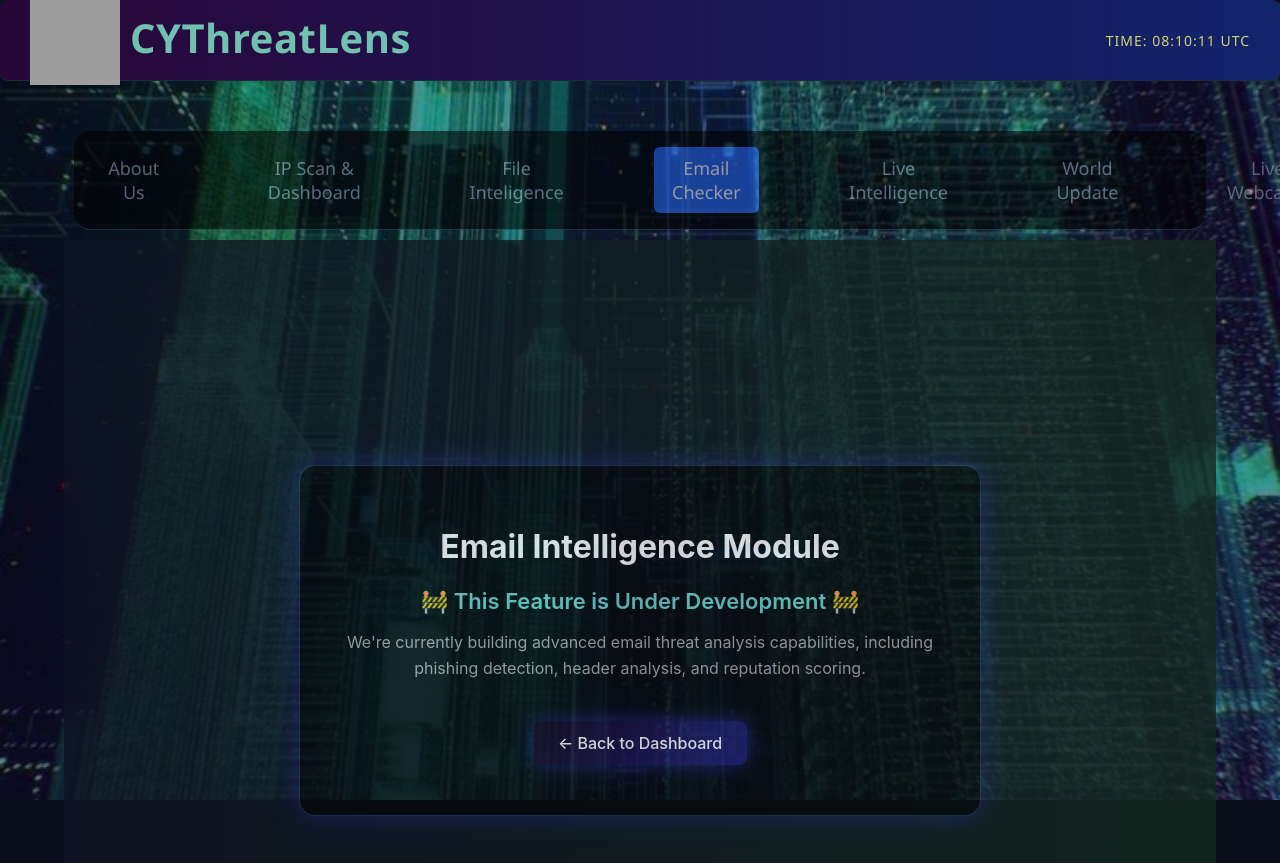
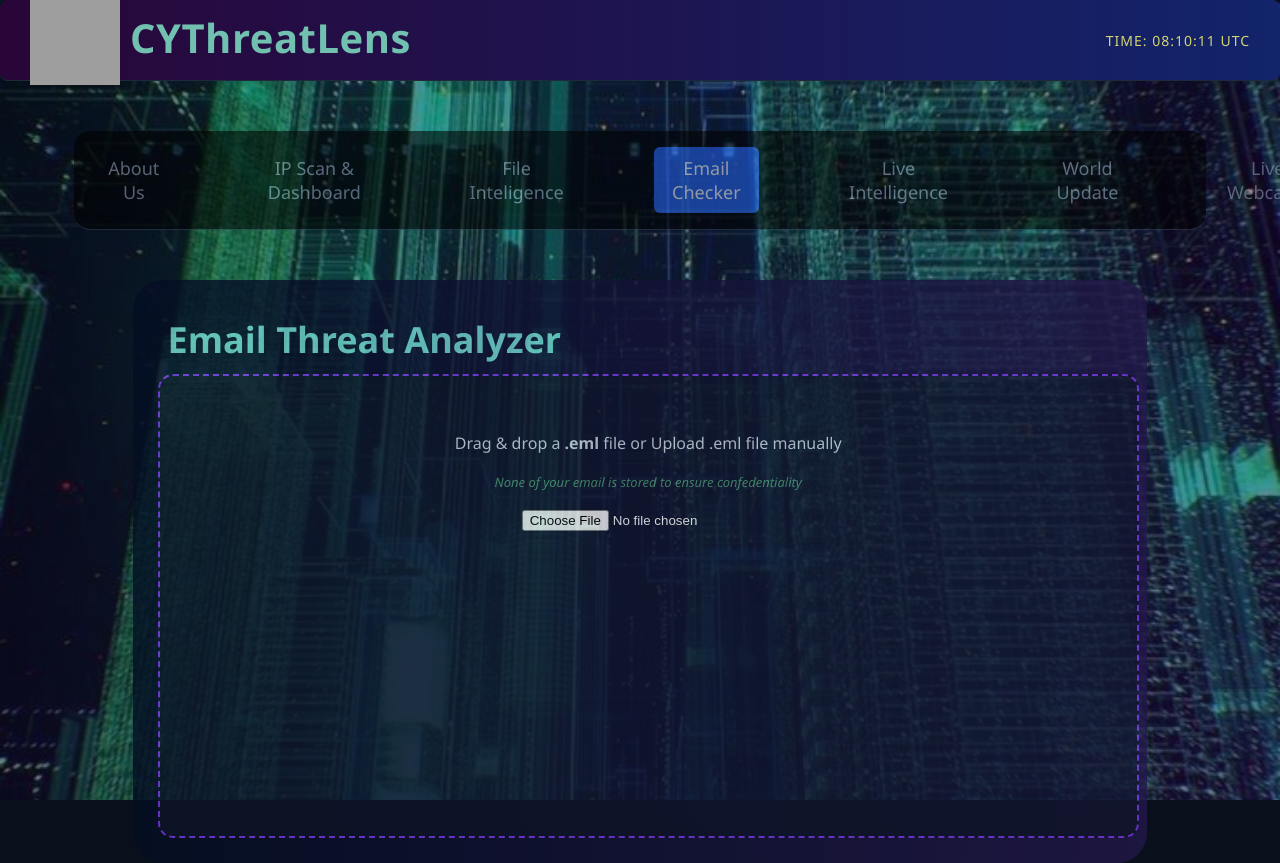
Before and after one commit to SoumodeepDas2004/CYThreatLens-frontend, a React (Vite) app: page /email in a window 1280 px wide. Shown: the top 863 px of the page. Built offline with nearby package versions, Linux system fonts and the light colour scheme; grey boxes are pictures that could not be loaded.

Commit message:
updated email ui

```diff
--- a/src/pages/EmailChecker.jsx
+++ b/src/pages/EmailChecker.jsx
@@ -1,81 +1,211 @@
-import { Link } from "react-router-dom";
+import { Italic } from "lucide-react";
+import { useState } from "react";
 
-export default function EmailChecker() {
+export default function EmailAnalyzer() {
+    const [result, setResult] = useState(null);
+    const [dragging, setDragging] = useState(false);
+    const [loading, setLoading] = useState(false);
+
+    const analyzeFile = async (file) => {
+        if (!file) return;
+
+        const formData = new FormData();
+        formData.append("file", file);
+
+        setLoading(true);
+        setResult(null);
+
+        try {
+            const res = await fetch("http://127.0.0.1:8000/email/analyze-eml", {
+                method: "POST",
+                body: formData
+            });
+
+            const data = await res.json();
+            setResult(data);
+        } catch (err) {
+            alert("Analysis failed");
+        }
+
+        setLoading(false);
+    };
+
+    const handleDrop = (e) => {
+        e.preventDefault();
+        setDragging(false);
+        analyzeFile(e.dataTransfer.files[0]);
+    };
+
+    const handleFileSelect = (e) => {
+        analyzeFile(e.target.files[0]);
+    };
+
+    const getRiskColor = (risk) => {
+        if (risk === "High") return "#ef4444";
+        if (risk === "Medium") return "#f97316";
+        return "#22c55e";
+    };
+
     return (
-        <div style={container}>
+        <section style={{
+            padding: "40px",
+            display: "flex",
+            flexDirection: "column",
+            alignItems: "center",
+            gap: "20px"
+        }}>
 
-            <div style={card}>
-                <h1 style={title}>Email Intelligence Module</h1>
 
-                <p style={message}>
-                    🚧 This Feature is Under Development 🚧
+            <div style={{
+                width: "90%",
+                height:"50%",
+                background: "linear-gradient(270deg, #22184a, #040e24)",
+                backdropFilter: "blur(10px)",
+                borderRadius: "30px",
+                padding: "25px",
+            }}>
+                <h2 style={{
+                    color: "#72d4cf",
+                    fontSize: "36px",
+                    margin: 0,
+                    padding:"10px"
+                }}>
+                    Email Threat Analyzer
+                </h2>
+
+            <div
+                onDragOver={(e) => {
+                    e.preventDefault();
+                    setDragging(true);
+                }}
+                onDragLeave={() => setDragging(false)}
+                onDrop={handleDrop}
+                style={{
+                    width: "93%",
+                    height:"20%",
+                    minHeight: "380px",
+                    border: dragging ? "2px solid #a78bfa" : "2px dashed #7c3aed",
+                    borderRadius: "15px",
+                    padding: "40px",
+                    textAlign: "center",
+                    backdropFilter: "blur(10px)",
+                    background: "rgba(15, 23, 42, 0.75)",
+                    color: "white",
+                    transition: "0.3s"
+                }}
+            >
+
+
+                <p style={{ color: "#cbd5e1" }}>
+                    Drag & drop a <strong>.eml</strong> file or Upload .eml file manually
+                </p>
+                <p style={{ color: "#4a9270" }}>
+                    <i style={{fontSize:"13px"}}>None of your email is stored to ensure confedentiality</i>
                 </p>
 
-                <p style={subText}>
-                    We're currently building advanced email threat analysis capabilities,
-                    including phishing detection, header analysis, and reputation scoring.
-                </p>
+                {/* Upload Button */}
+                <div style={{ marginTop: "15px" }}>
+                    <input
+                        type="file"
+                        accept=".eml"
+                        onChange={handleFileSelect}
+                        style={{ color: "white" }}
+                    />
+                </div>
 
-                <Link to="/Dashboard">
-                    <button style={button}>
-                        ← Back to Dashboard
-                    </button>
-                </Link>
+                {dragging && (
+                    <p style={{ color: "#a78bfa", marginTop: "10px" }}>
+                        Drop file to analyze...
+                    </p>
+
+                )}
+
+                {/* Loading State */}
+                {loading && (
+                    <p style={{ marginTop: "20px", color: "#38bdf8" }}>
+                        Analyzing email...
+                    </p>
+                )}
+
+                {/* RESULT */}
+                {result && !loading && (
+                    <div style={{
+                        marginTop: "30px",
+                        textAlign: "left",
+                        background: "#020617",
+                        padding: "20px",
+                        borderRadius: "10px"
+                    }}>
+                        <h3>Analysis Result</h3>
+
+                        <p><strong>From:</strong> {result.headers.from}</p>
+                        <p><strong>Return-Path:</strong> {result.headers.return_path}</p>
+
+                        <p>
+                            <strong>Spoof Detection:</strong>{" "}
+                            <span style={{
+                                color: result.headers.spoof_possible ? "#ef4444" : "#22c55e",
+                                fontWeight: "bold"
+                            }}>
+                                {result.headers.spoof_possible ? "Possible Spoofing" : "Clean"}
+                            </span>
+                        </p>
+
+                        {/* LINKS */}
+                        <div style={{ marginTop: "15px" }}>
+                            <strong>Extracted Links:</strong>
+                            {result.body.links.length > 0 ? (
+                                result.body.links.map((l, i) => {
+                                    const suspicious =
+                                        l.includes("login") ||
+                                        l.includes("verify") ||
+                                        l.includes("secure");
+
+                                    return (
+                                        <div
+                                            key={i}
+                                            style={{
+                                                color: suspicious ? "#ef4444" : "#60a5fa",
+                                                marginTop: "5px",
+                                                fontSize: "14px"
+                                            }}
+                                        >
+                                            🔗 {l}
+                                        </div>
+                                    );
+                                })
+                            ) : (
+                                <p style={{ color: "#94a3b8" }}>No links found</p>
+                            )}
+                        </div>
+
+                        {/* WHY RISKY */}
+                        {result.reasons && result.reasons.length > 0 && (
+                            <div style={{ marginTop: "15px" }}>
+                                <strong>Why Risky:</strong>
+                                <ul style={{ marginTop: "5px" }}>
+                                    {result.reasons.map((r, i) => (
+                                        <li key={i} style={{ color: "#facc15" }}>{r}</li>
+                                    ))}
+                                </ul>
+                            </div>
+                        )}
+
+                        {/* RISK BADGE */}
+                        <div style={{
+                            marginTop: "20px",
+                            padding: "12px",
+                            borderRadius: "8px",
+                            background: getRiskColor(result.risk_level),
+                            textAlign: "center",
+                            fontWeight: "bold"
+                        }}>
+                            Risk Level: {result.risk_level}
+                        </div>
+                    </div>
+                )}
             </div>
-
         </div>
+        </section>
     );
 }
-
-/* ===== STYLES ===== */
-
-const container = {
-    minHeight: "100vh",
-    background: "linear-gradient(270deg, #152920, #0e1422)",
-    display: "flex",
-    justifyContent: "center",
-    alignItems: "center",
-    color: "white",
-    fontFamily: "Inter, Arial",
-};
-
-const card = {
-    background: "rgba(0,0,0,0.6)",
-    padding: "40px",
-    borderRadius: "16px",
-    textAlign: "center",
-    maxWidth: "600px",
-    border: "1px solid rgba(100,150,255,0.3)",
-    boxShadow: "0 0 30px rgba(58, 64, 237, 0.4)",
-    backdropFilter: "blur(8px)"
-};
-
-const title = {
-    fontSize: "32px",
-    marginBottom: "20px"
-};
-
-const message = {
-    fontSize: "22px",
-    color: "#72d4cf",
-    marginBottom: "15px",
-    fontWeight: "600"
-};
-
-const subText = {
-    fontSize: "16px",
-    color: "#aaa",
-    lineHeight: "1.6",
-    marginBottom: "30px"
-};
-
-const button = {
-    padding: "12px 25px",
-    background: "linear-gradient(310deg, rgb(31, 35, 118), rgb(22, 7, 30))",
-    border: "none",
-    borderRadius: "8px",
-    color: "white",
-    cursor: "pointer",
-    fontSize: "16px",
-    boxShadow: "0 0 20px rgba(58, 64, 237, 0.5)"
-};
```
